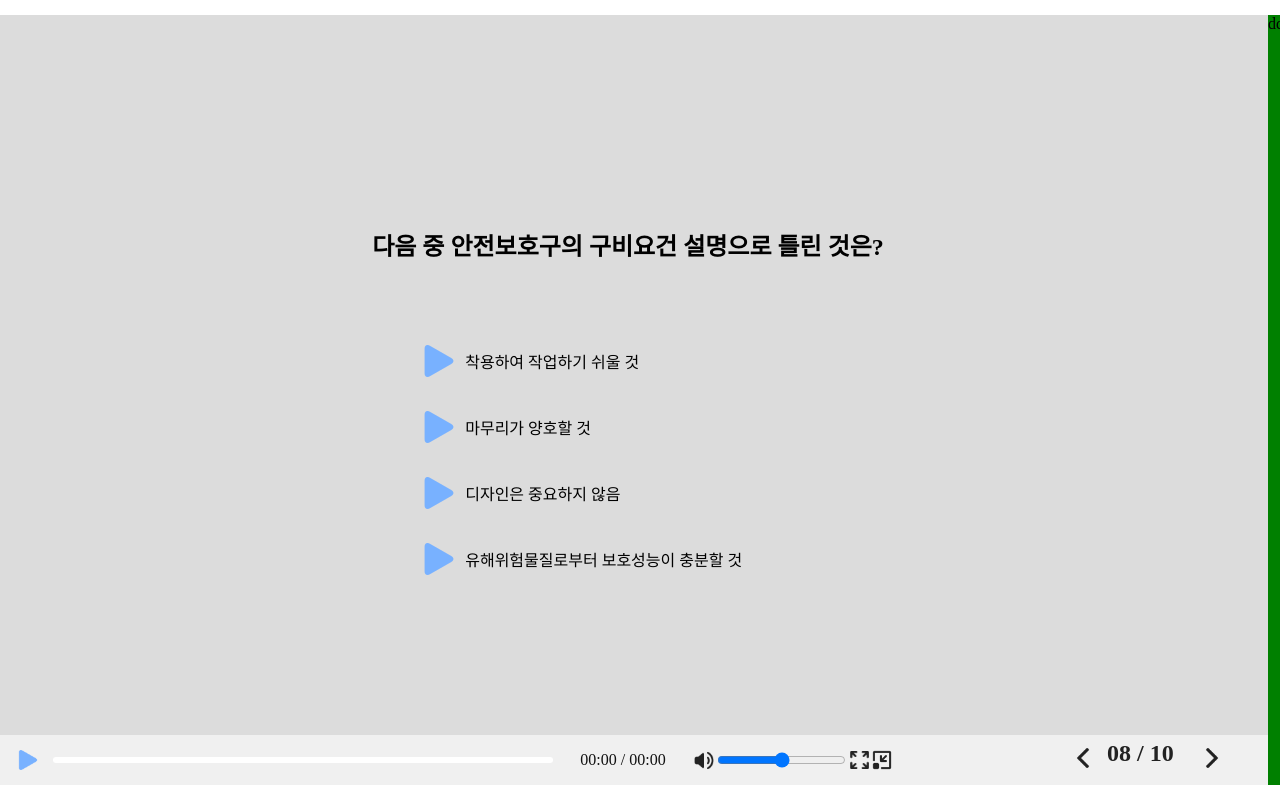
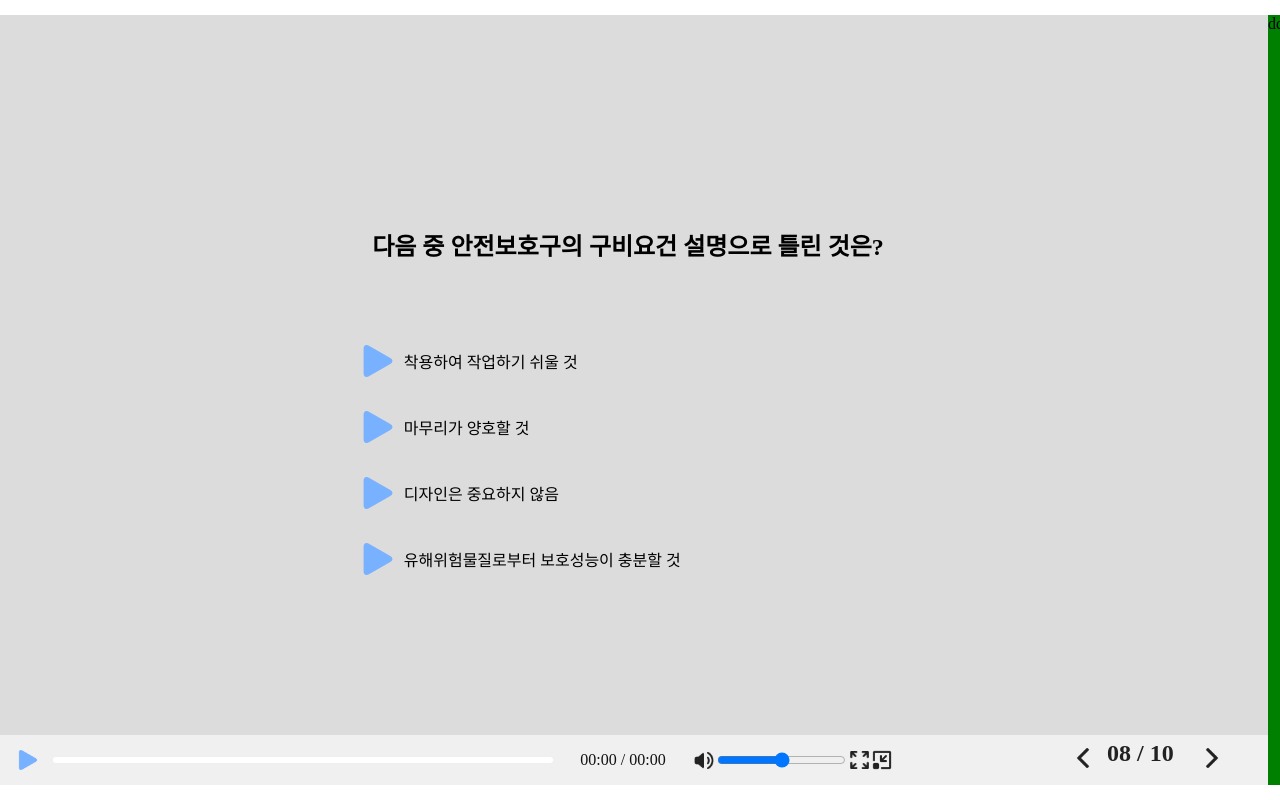
Before and after one commit to OliveLover/quizVideoPlayer, a plain HTML site: page 08.html in a window 1280 px wide. Drawn offline with nearby package versions, Linux system fonts and the light colour scheme; a web font is replaced by a local one.

Commit message:
Style : 선택지 위치 조정

```diff
--- a/css/basic.css
+++ b/css/basic.css
@@ -66,7 +66,7 @@ body {
   display: flex;
   flex-direction: column;
   align-items: flex-start;
-  margin-left: 30%;
+  margin-left: 24%;
 }
 
 .choice {
```
